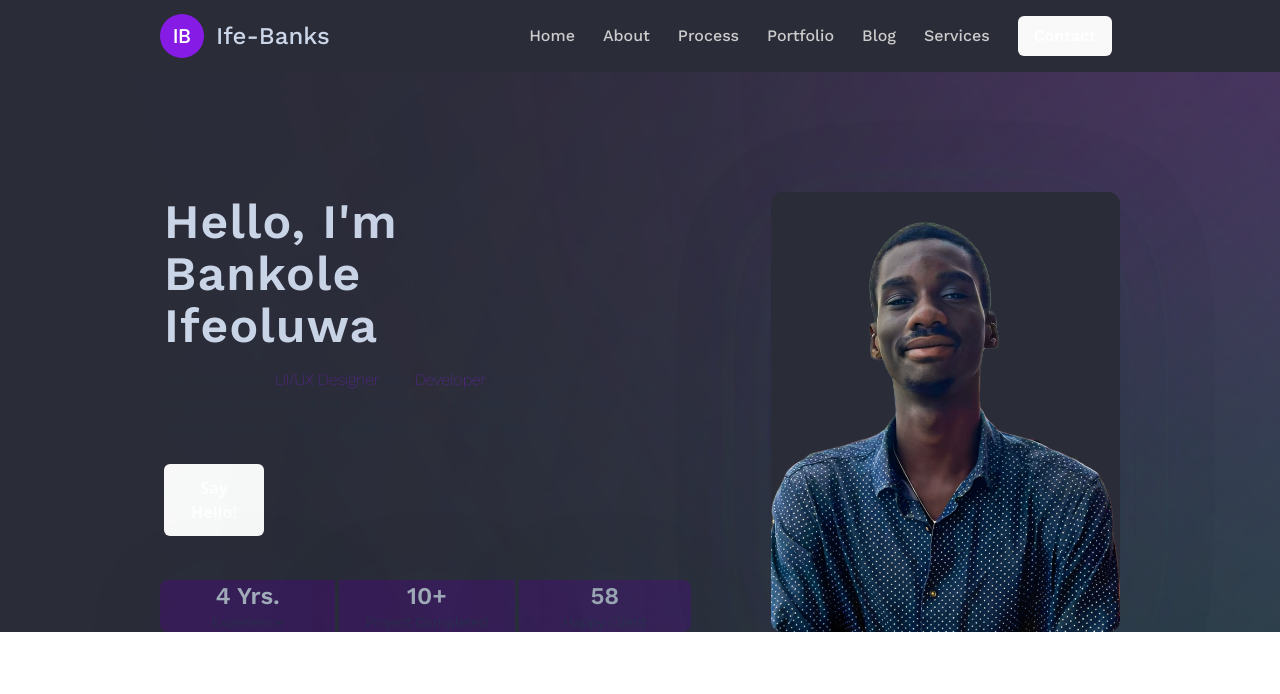
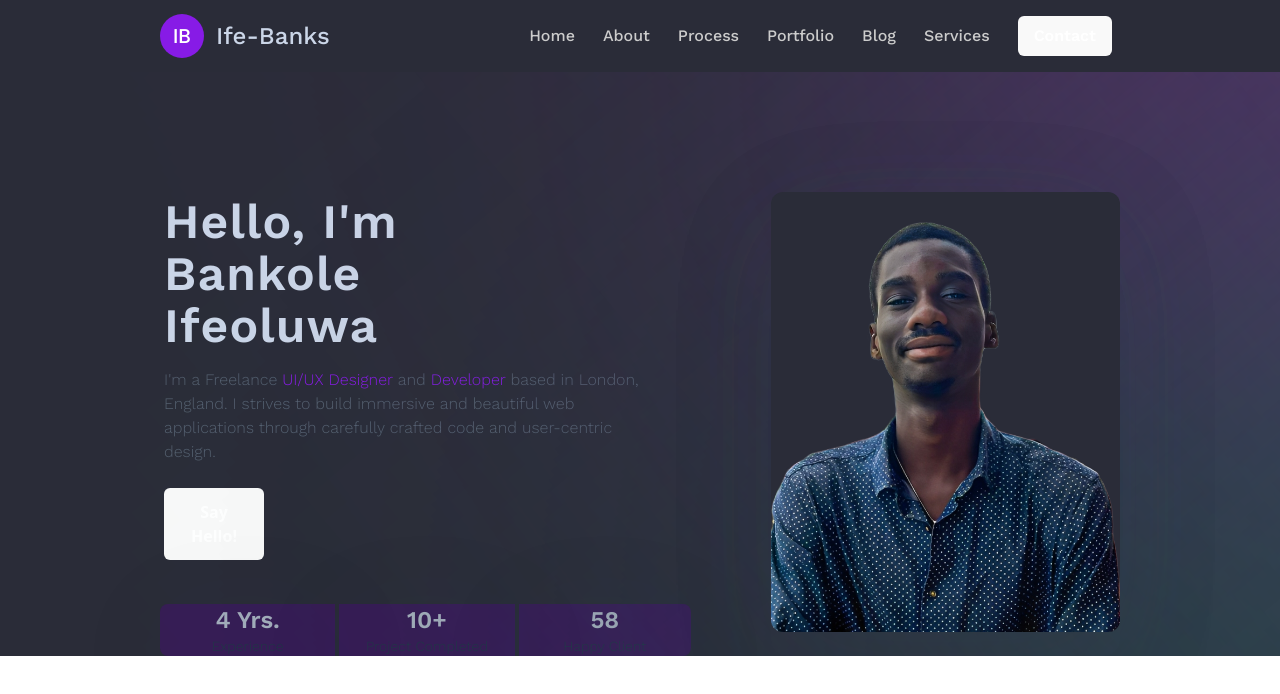
Before and after one commit to Ife-Banks/Portfolio-Trial, a React (Vite) app: page / in a window 1280 px wide. Shown: the top 694 px of the page. Built offline with nearby package versions, Linux system fonts and the light colour scheme.

Commit message:
layout and color adjusted

```diff
--- a/src/components/Hero.jsx
+++ b/src/components/Hero.jsx
@@ -116,13 +116,13 @@ const Hero = () => {
                     transition={{ duration: 0.8 }}
                 >
                     <motion.h1
-                        className='text-[#cbd6e8] font-workSan text-5xl/13 font-semibold tracking-wide text-left w-[80%]'
+                        className='text-[#cbd6e8] font-workSan text-5xl/13 font-semibold tracking-wide text-left w-[79%]'
                         whileHover={{ scale: 1.02 }}
                     >
                         Hello, I'm Bankole Ifeoluwa
                     </motion.h1>
                     <motion.p
-                        className='text-left text-[808080] font-workSan text-md/5 font-thin w-[95%]'
+                        className='text-left text-[#556070] font-workSan text-md/5 font-light w-[92%]'
                         initial={{ opacity: 0 }}
                         animate={{ opacity: 1 }}
                         transition={{ delay: 0.3 }}
```
